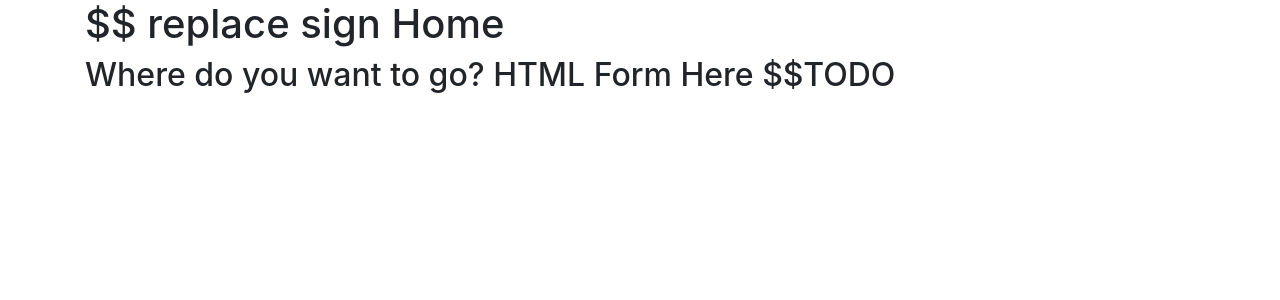
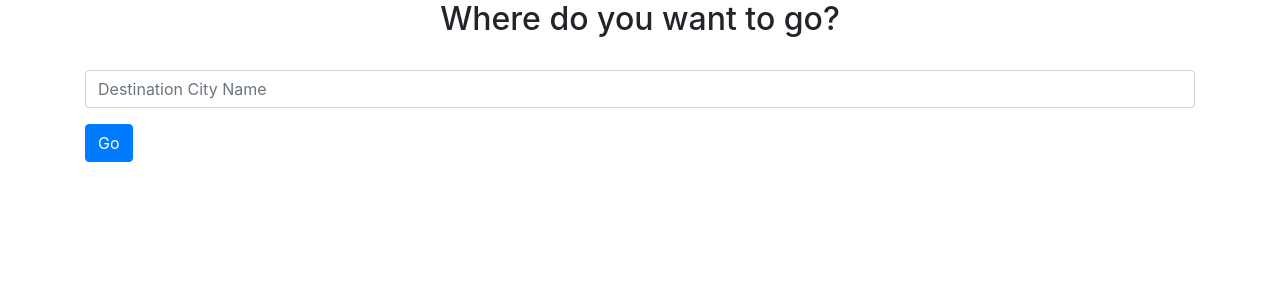
Before and after one commit to Cybrasaurus/REVISION_REST_Tester, a Flask app: page / in a window 1280 px wide. Shown: the part 56-356 px from the top of the page. Run offline with Flask 2, Linux system fonts and the light colour scheme; some libraries are stand-ins or nearby versions.

Commit message:
Updated requirements.txt added: HTML Form for Destination City added: Weather API Call added: Display Weather Data TODO: documentation + test cases

```diff
--- /dev/null
+++ b/API_Calls/__init__.py
@@ -0,0 +1 @@
+from .Weather import get_data_from_name
--- a/requirements.txt
+++ b/requirements.txt
@@ -1 +1,2 @@
 Flask~=2.1.1
+requests~=2.27.1
--- a/website/templates/home.html
+++ b/website/templates/home.html
@@ -2,6 +2,21 @@
 {% block title %}Home{% endblock %}
 
 {% block content %}
-<h1> $$ replace sign Home</h1>
-<h2>Where do you want to go? HTML Form Here $$TODO</h2>
+
+<h2 align="center">Where do you want to go?</h2>
+<form method="POST">
+
+    <div class="form-group">
+        <br>
+        <input
+            type="search"
+            class="form-control"
+            id="destination"
+            name="destination"
+            placeholder="Destination City Name"
+        />
+    </div>
+    <button type="submit" class="btn btn-primary">Go</button>
+
+</form>
 {% endblock %}
--- a/website/views.py
+++ b/website/views.py
@@ -1,19 +1,31 @@
 
 from flask import Blueprint, render_template, request
+from API_Calls import get_data_from_name
 
 views = Blueprint("views", __name__)
 
+destination_city=""
 
+@views.route("/", methods=["GET", "POST"])
+def home():
+    if request.method == 'POST':
+        destination_name = request.form.get('destination')
+        print(destination_name)
 
-@views.route("/") # this is the path where we gonna end up, so for now just host and then /
-def home():
+        global destination_city
+        destination_city=destination_name
+
     return render_template("home.html")
-    #this is the html template that gets used, is an extension of the base.html
-    #the thing written between the brackets in blocktitle is what the page is called in the browser tab
+
 
 @views.route("/weather")
 def weather():
-    return render_template("weather.html")
+    global destination_city
+    returnlist = get_data_from_name(destination_city)
+    w_main=returnlist[0]
+    w_desc = returnlist[1]
+    w_temp = returnlist[2]
+    return render_template("weather.html", destination_name=destination_city, weather_main=w_main, weather_desc=w_desc, weather_temp=w_temp)
 
 @views.route("/cur_rate")
 def cur_rate():
```
Also changed, not shown: API_Calls/Weather.py (added, +39 -0 lines), website/templates/weather.html (+25 -1 lines).
